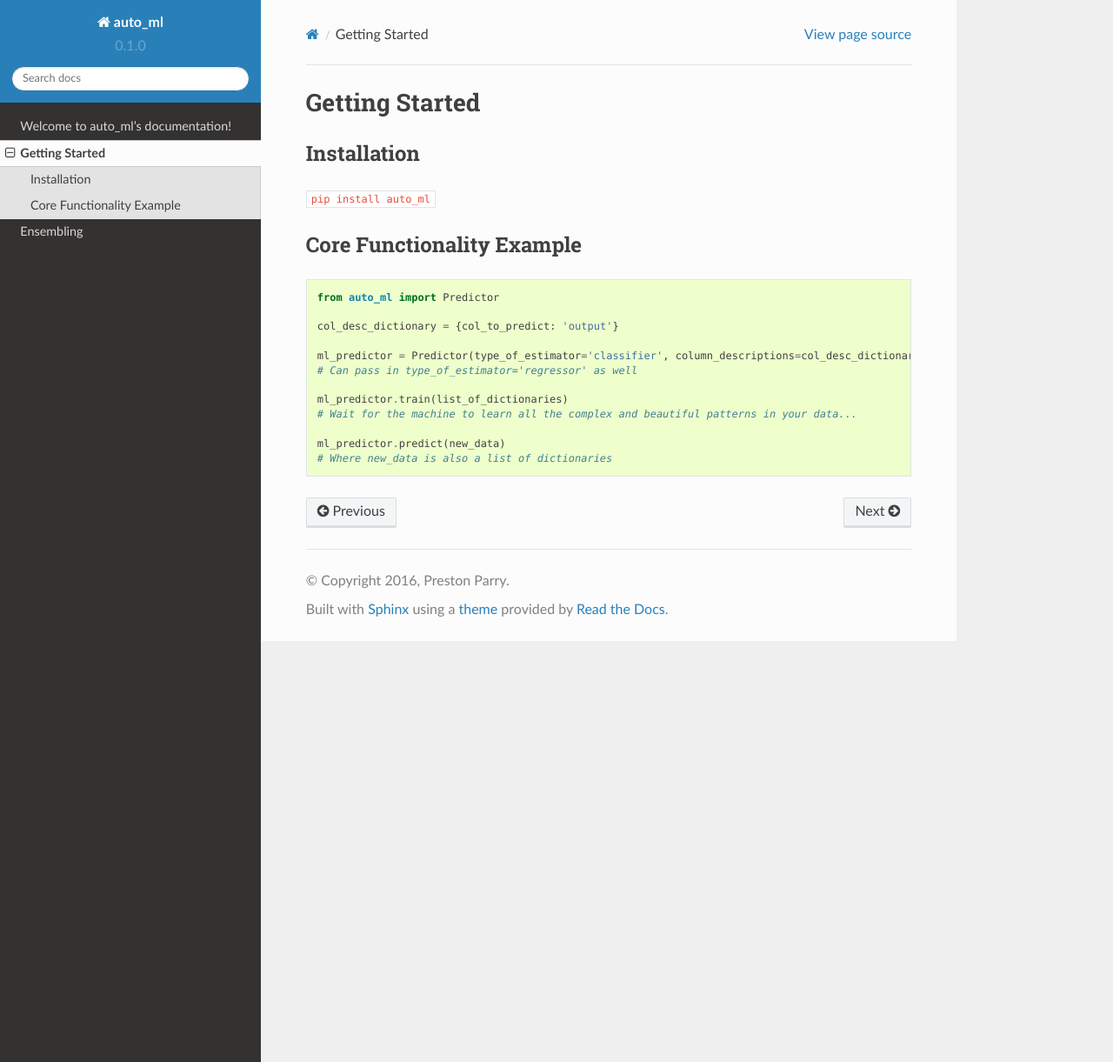
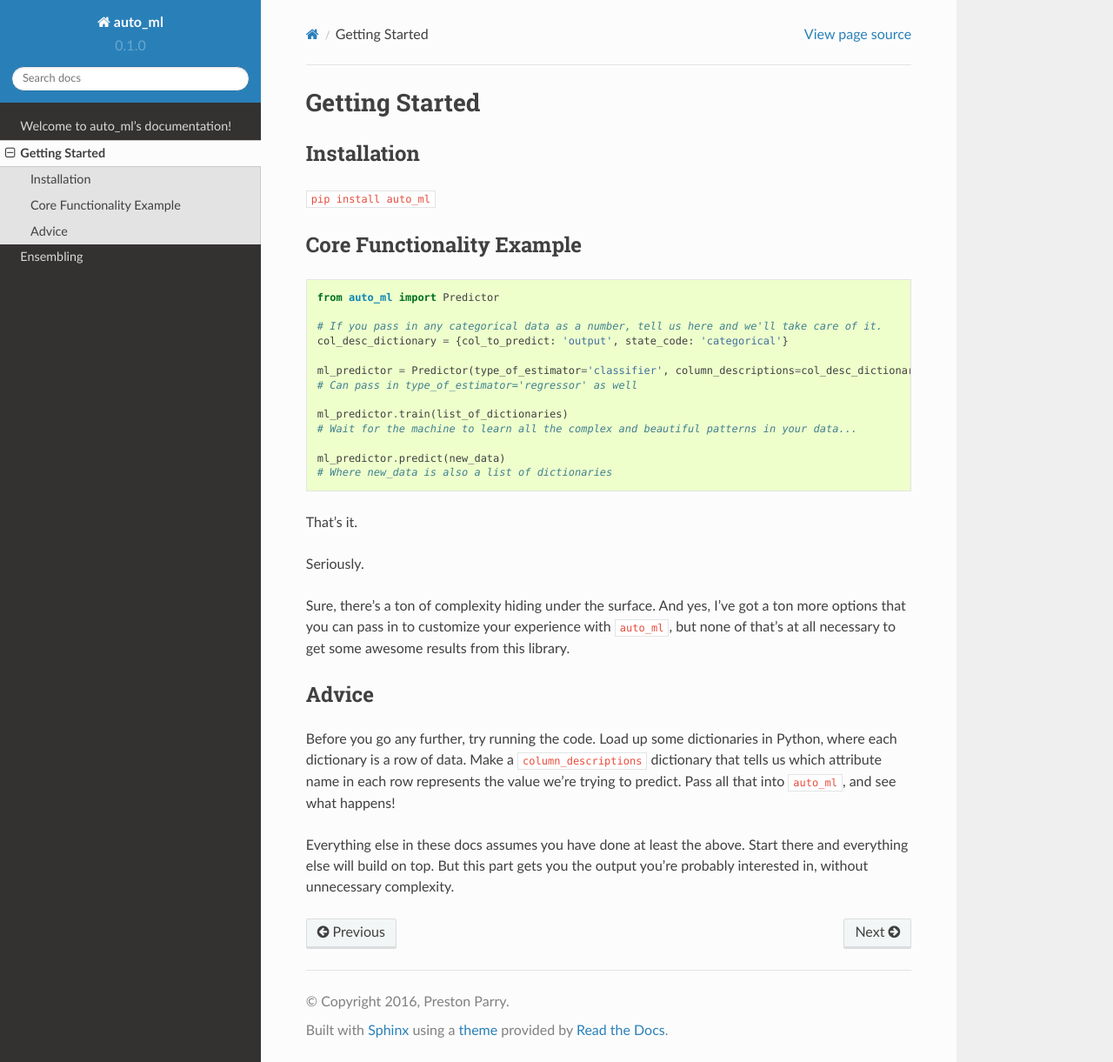
Before and after one commit to ClimbsRocks/auto_ml, a Sphinx documentation site: the page built from docs/source/getting_started.rst, in a window 1280 px wide and 1221 px high. Shown: the whole window at 87% size. Built offline with Sphinx 7.4.7 and the Read the Docs theme 2.0.0, drawn with Linux system fonts in a browser that asks for light colours.

Commit message:
adds advice on starting with the core functionality before adding unnecessary complexity with the rest of the docs.

```diff
--- a/docs/source/getting_started.rst
+++ b/docs/source/getting_started.rst
@@ -14,7 +14,8 @@
 
   from auto_ml import Predictor
 
-  col_desc_dictionary = {col_to_predict: 'output'}
+  # If you pass in any categorical data as a number, tell us here and we'll take care of it.
+  col_desc_dictionary = {col_to_predict: 'output', state_code: 'categorical'}
 
   ml_predictor = Predictor(type_of_estimator='classifier', column_descriptions=col_desc_dictionary)
   # Can pass in type_of_estimator='regressor' as well
@@ -24,3 +25,18 @@
 
   ml_predictor.predict(new_data)
   # Where new_data is also a list of dictionaries
+
+
+That's it.
+
+Seriously.
+
+Sure, there's a ton of complexity hiding under the surface. And yes, I've got a ton more options that you can pass in to customize your experience with ``auto_ml``, but none of that's at all necessary to get some awesome results from this library.
+
+
+Advice
+------
+
+Before you go any further, try running the code. Load up some dictionaries in Python, where each dictionary is a row of data. Make a ``column_descriptions`` dictionary that tells us which attribute name in each row represents the value we're trying to predict. Pass all that into ``auto_ml``, and see what happens!
+
+Everything else in these docs assumes you have done at least the above. Start there and everything else will build on top. But this part gets you the output you're probably interested in, without unnecessary complexity.
```
